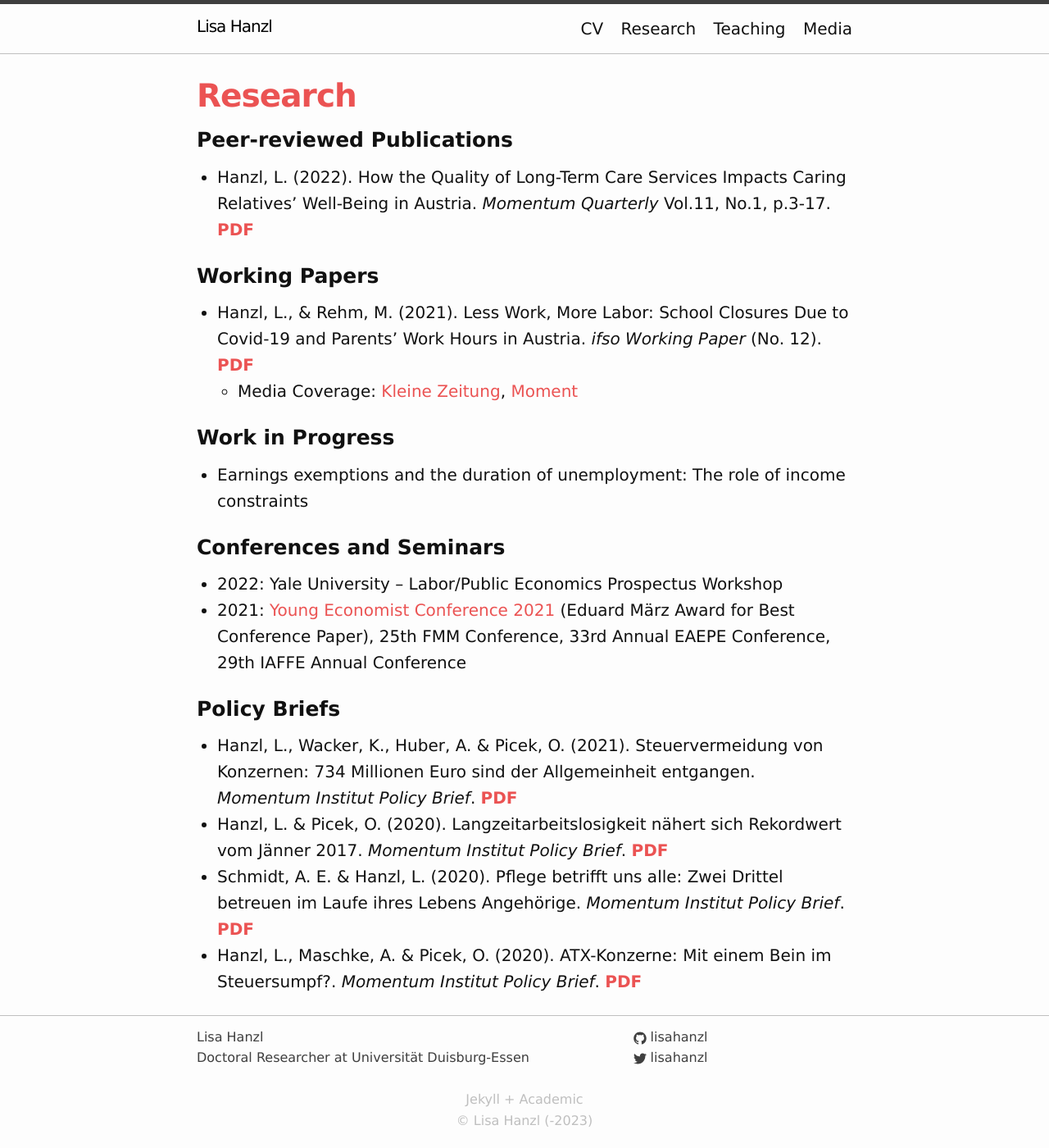
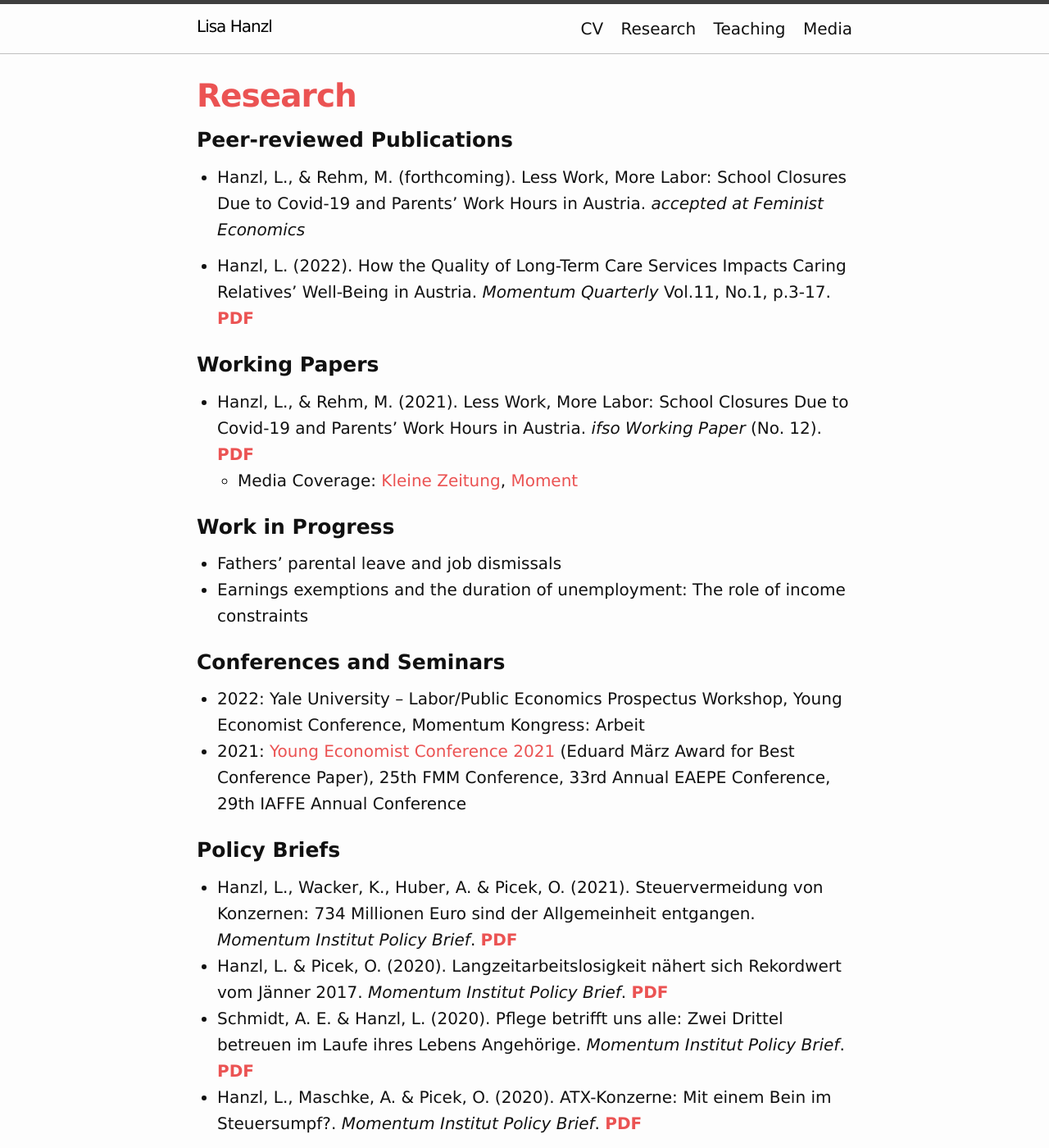
Before and after one commit to lisahanzl/lisahanzl.github.io, a Jekyll site: the page built from 01_research.md, in a window 1280 px wide and 1400 px high. Shown: the whole window at 82% size. Built offline with Jekyll 4.4.1, drawn with Linux system fonts in a browser that asks for light colours.

Commit message:
Update 01_research.md

```diff
--- a/01_research.md
+++ b/01_research.md
@@ -7,6 +7,8 @@ permalink: /research/
 
 
 ### Peer-reviewed Publications
+<p> </p>
+- Hanzl, L., & Rehm, M. (forthcoming). Less Work, More Labor: School Closures Due to Covid-19 and Parents' Work Hours in Austria. *accepted at Feminist Economics*
 <p> </p>
 - Hanzl, L. (2022). How the Quality of Long-Term Care Services Impacts Caring Relatives’ Well-Being in Austria. *Momentum Quarterly* Vol.11, No.1, p.3-17. [**PDF**](https://www.momentum-quarterly.org/ojs2/index.php/momentum/article/download/4039/2981){:target="_blank"}
 <p> </p>
@@ -19,12 +21,13 @@ permalink: /research/
 
 ### Work in Progress
 <p> </p>
+- Fathers' parental leave and job dismissals
 - Earnings exemptions and the duration of unemployment: The role of income constraints
 <p> </p>
 
 ### Conferences and Seminars
 <p> </p>
-- 2022: Yale University -- Labor/Public Economics Prospectus Workshop
+- 2022: Yale University -- Labor/Public Economics Prospectus Workshop, Young Economist Conference, Momentum Kongress: Arbeit
 - 2021: [Young Economist Conference 2021](https://wien.arbeiterkammer.at/yec2021){:target="_blank"} (Eduard März Award for Best Conference Paper), 25th FMM Conference, 33rd Annual EAEPE Conference, 29th IAFFE Annual Conference
 <p> </p>
 
```
